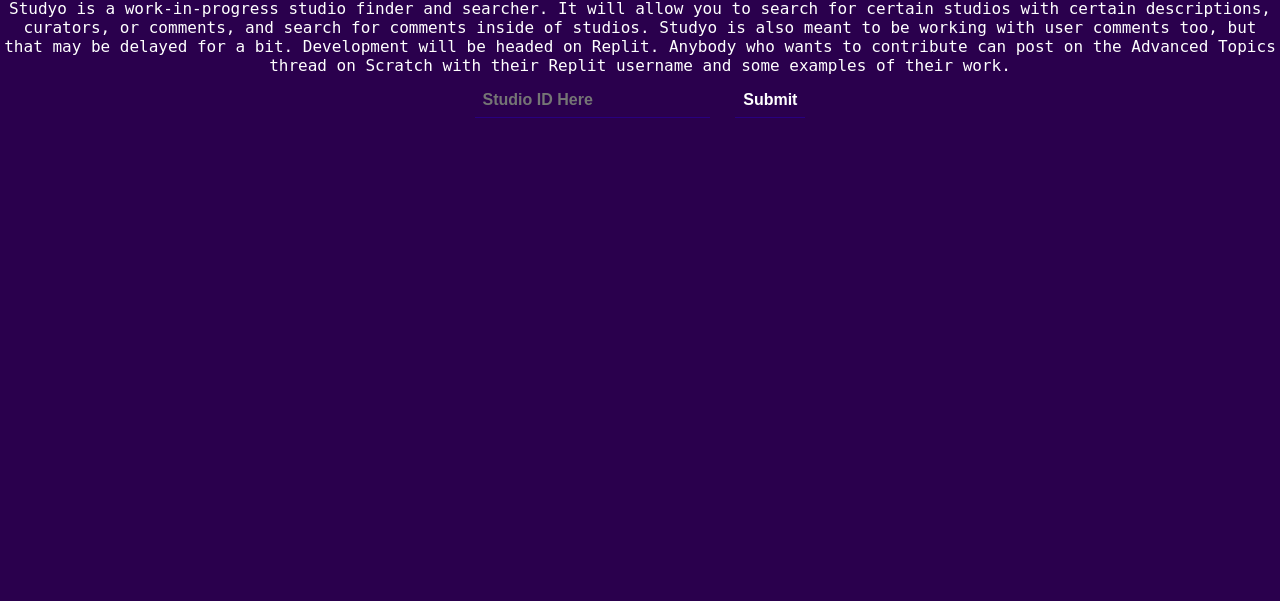
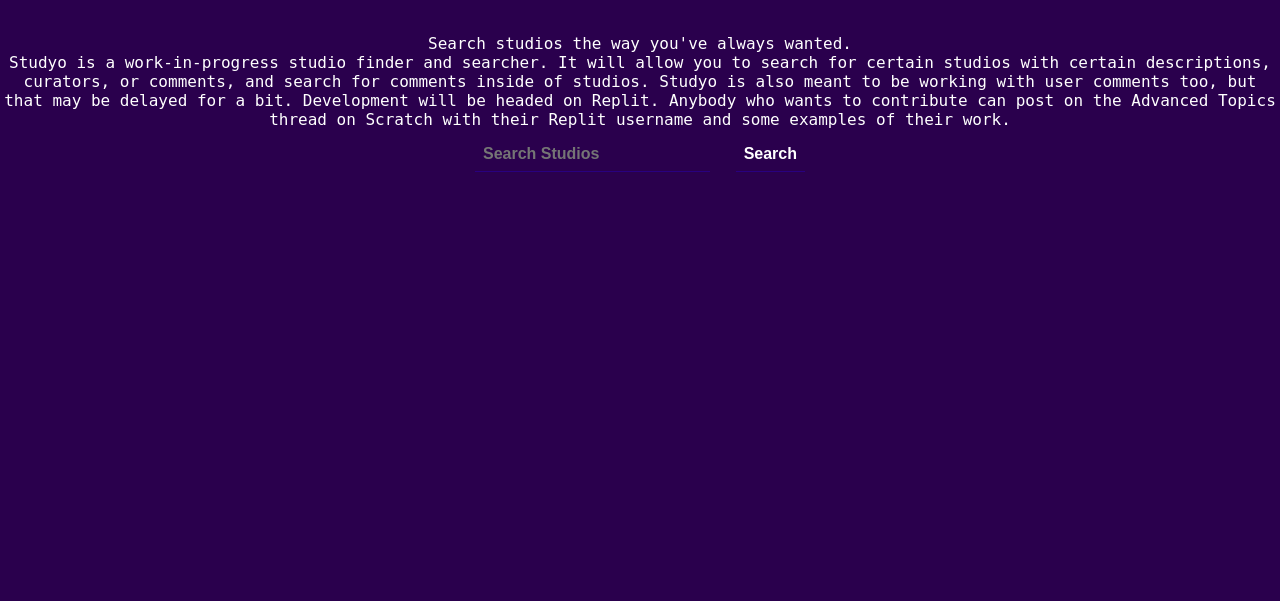
Before and after one commit to studyo-search/studyo-search.github.io, a plain HTML site: page index.html in a window 1280 px wide. Shown: the part 215-816 px from the top of the page. Drawn offline with Linux system fonts and the light colour scheme.

Commit message:
Some Changes

```diff
--- a/index.html
+++ b/index.html
@@ -8,17 +8,18 @@
     <link rel="stylesheet" href="style.css">
 </head>
 <body>
+   /*
     <nav>
         <ul>
             <li><a href="/">Home</a></li>
         </ul>
     </nav>
-    <!-- make a text box -->
+    */
     <h1>Studyo</h1>
     Search studios the way you've always wanted.
-    <br />
+    <br/>
     Studyo is a work-in-progress studio finder and searcher. It will allow you to search for certain studios with certain descriptions, curators, or comments, and search for comments inside of studios. Studyo is also meant to be working with user comments too, but that may be delayed for a bit. Development will be headed on Replit. Anybody who wants to contribute can post on the Advanced Topics thread on Scratch with their Replit username and some examples of their work.
-    <center><input type="text" placeholder="Studio ID Here">
-    <input type="button" value="Submit"></center>
+    <center><input type="text" placeholder="Search Studios">
+    <input type="button" value="Search"></center>
 </body>
 </html>
```
